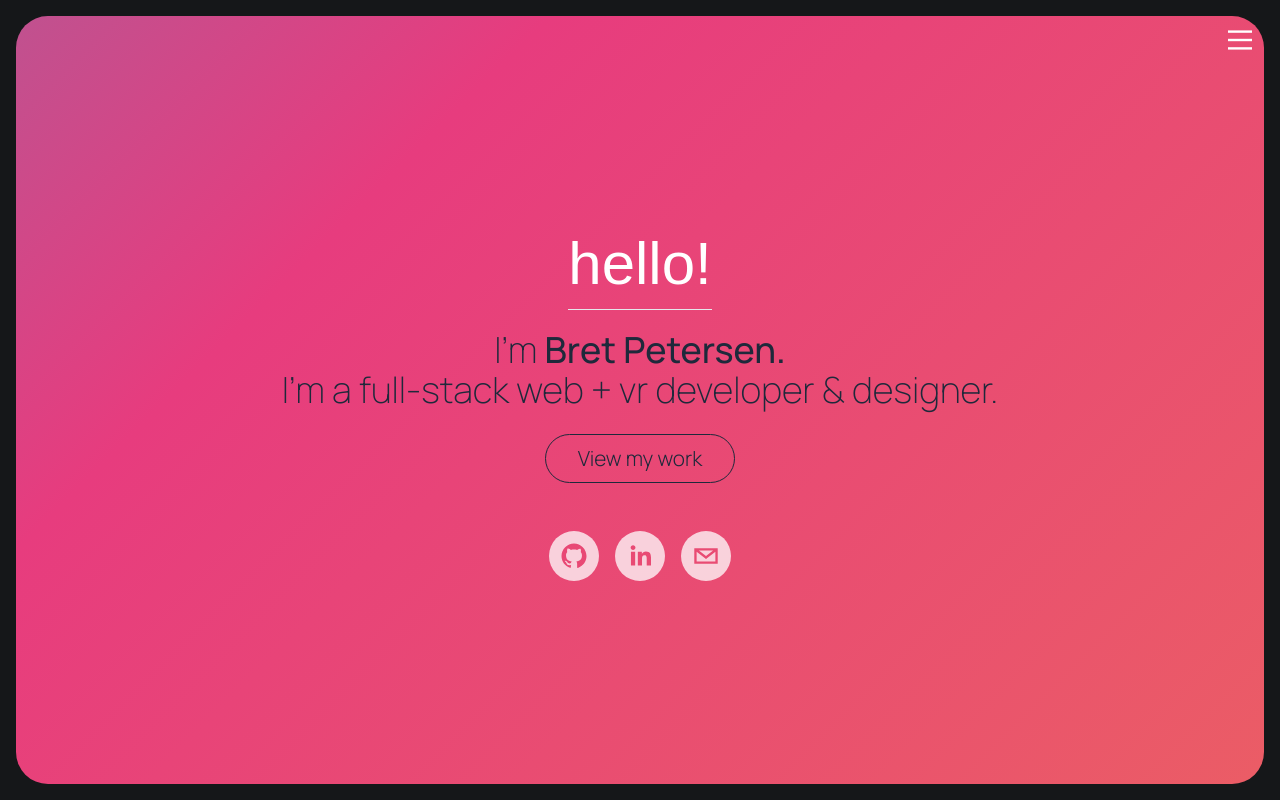
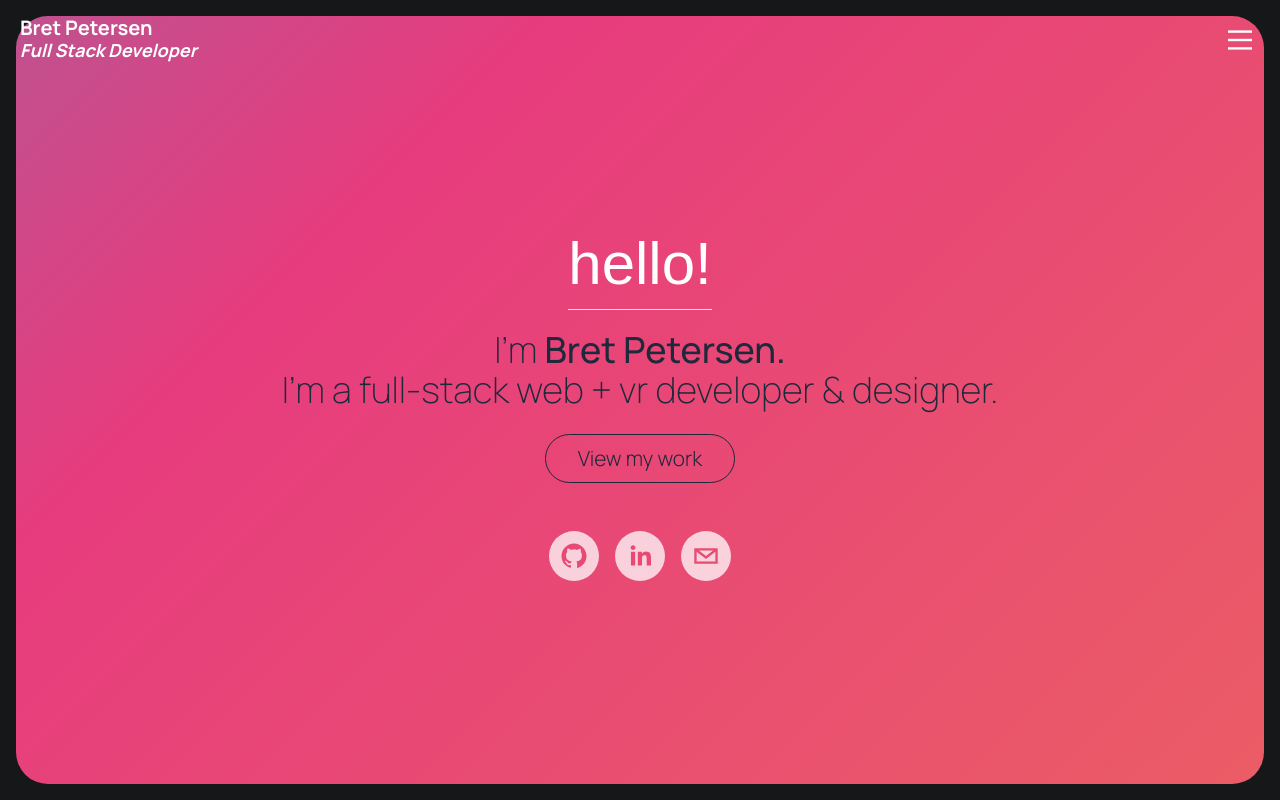
Before and after one commit to bretpeters3n/dev-portfolio-v2, a Next.js app: page / in a window 1280 px wide. Shown: the top 800 px of the page. Built offline with nearby package versions, Linux system fonts and the light colour scheme; a web font is replaced by a local one.

Commit message:
Add toggle to post page title so it leaves when the menu is open

```diff
--- a/app/(dashboard)/layout.tsx
+++ b/app/(dashboard)/layout.tsx
@@ -17,7 +17,7 @@ export default function DashboardLayout({
         id="top"
         className="bg-[var(--navigationBackground)] h-[85px] flex flex-row"
       >
-        <div className="flex flex-col justify-center font-manrope font-bold pl-5 z-[11]">
+        {/* <div className="flex flex-col justify-center font-manrope font-bold pl-5 z-[11]">
           <Link href="/">
             <p className="text-white text-xl leading-4">
               Bret Petersen
@@ -25,7 +25,7 @@ export default function DashboardLayout({
               <span className="italic text-lg">Full Stack Developer</span>
             </p>
           </Link>
-        </div>
+        </div> */}
         {/* <Navigation /> */}
       </div>
       <section className="flex flex-col text-white/75 font-manrope leading-relaxed mx-auto p-5 max-w-[720px] pt-9 pb-9">
--- a/components/Navigation.tsx
+++ b/components/Navigation.tsx
@@ -18,7 +18,8 @@ const Navigation = () => {
 
   return (
     <nav className="theme-switcher btm-gradient text-white font-manrope text-xl">
-      {/* <div className="flex flex-col justify-start font-manrope font-bold pl-5 pt-5 z-5">
+      {!isActive ? (
+        <div className="flex flex-col justify-start font-manrope font-bold pl-5 pt-5 z-5">
           <Link href="/">
             <p className="text-white text-xl leading-4">
               Bret Petersen
@@ -26,7 +27,10 @@ const Navigation = () => {
               <span className="italic text-lg">Full Stack Developer</span>
             </p>
           </Link>
-      </div> */}
+        </div>
+      ) : (
+        ''
+      )}
       <div id="appName" className="theme-switcher">
         {/* Affirmations */}
       </div>
```
Lines whose indentation alone changed are shown as unchanged.
